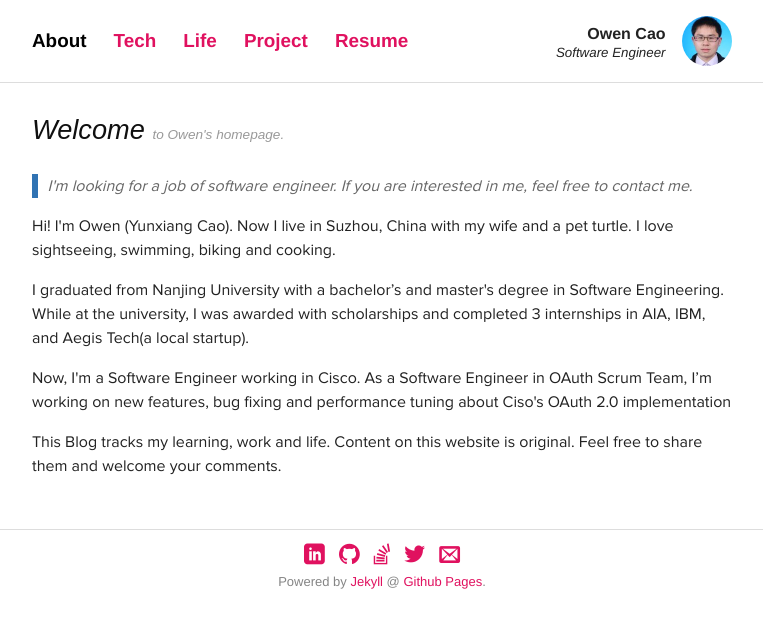
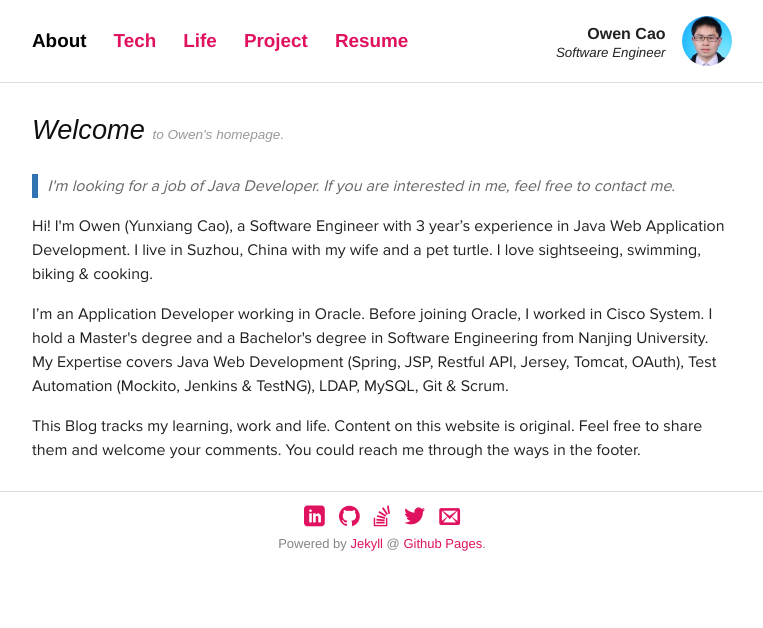
Before and after one commit to cynosure7/cynosure7.github.io, a Jekyll site: the page built from index.html, in a window 1280 px wide. Shown: the top 628 px of the page, without its empty margins (258-1021 px from the left). Built offline with Jekyll 4.4.1, drawn with Linux system fonts in a browser that asks for light colours; Markdown is read by kramdown in place of the engine named in the settings.

Commit message:
update homepage introduction
update homepage introduction
chang margin for separator & ul.posts

```diff
--- a/css/site.css
+++ b/css/site.css
@@ -127,7 +127,7 @@ header nav {
 
 .separator {
   padding-bottom: 0.8em;
-  margin-bottom: 1.4em;
+/*  margin-bottom: 1.4em;*/
 }
 
 header .logo a, header .logo a:hover {
@@ -276,7 +276,7 @@ footer .links a:hover {
 
 ul.posts {
   list-style-type: none;
-  margin-bottom: 2em;
+  margin-bottom: 1em;
   padding-left: 0;
 }
 
--- a/index.html
+++ b/index.html
@@ -14,14 +14,13 @@ description: Hello Owen.
   </h1>
   <blockquote>
   <p>
-    I'm looking for a job of software engineer. If you are interested in me, feel free to contact me.
+    I'm looking for a job of Java Developer. If you are interested in me, feel free to contact me.
   </p>
   </blockquote>
-  	<p>Hi! I'm Owen (Yunxiang Cao). Now I live in Suzhou, China with my wife and a pet turtle. I love sightseeing, swimming, biking and cooking.</p>
+  	<p>Hi! I'm Owen (Yunxiang Cao), a Software Engineer with 3 year’s experience in Java Web Application Development. I live in Suzhou, China with my wife and a pet turtle. I love sightseeing, swimming, biking & cooking.</p>
 
-	<p>I graduated from Nanjing University with a bachelor’s and master's degree in Software Engineering. While at the university, I was awarded with scholarships and completed 3 internships in AIA, IBM, and Aegis Tech(a local startup).</P>
+	<p>I’m an Application Developer working in Oracle. Before joining Oracle, I worked in Cisco System. I hold a Master's degree and a Bachelor's degree in Software Engineering from Nanjing University.
+My Expertise covers Java Web Development (Spring, JSP, Restful API, Jersey, Tomcat, OAuth), Test Automation (Mockito, Jenkins & TestNG), LDAP, MySQL, Git & Scrum.</p>
 
-	<p>Now, I'm a Software Engineer working in Cisco. As a Software Engineer in OAuth Scrum Team, I’m working on new features, bug fixing and performance tuning about Ciso's OAuth 2.0 implementation</p>
-
-	<p>This Blog tracks my learning, work and life. Content on this website is original. Feel free to share them and welcome your comments.</p>
+	<p>This Blog tracks my learning, work and life. Content on this website is original. Feel free to share them and welcome your comments. You could reach me through the ways in the footer.</p>
 </section>
```
